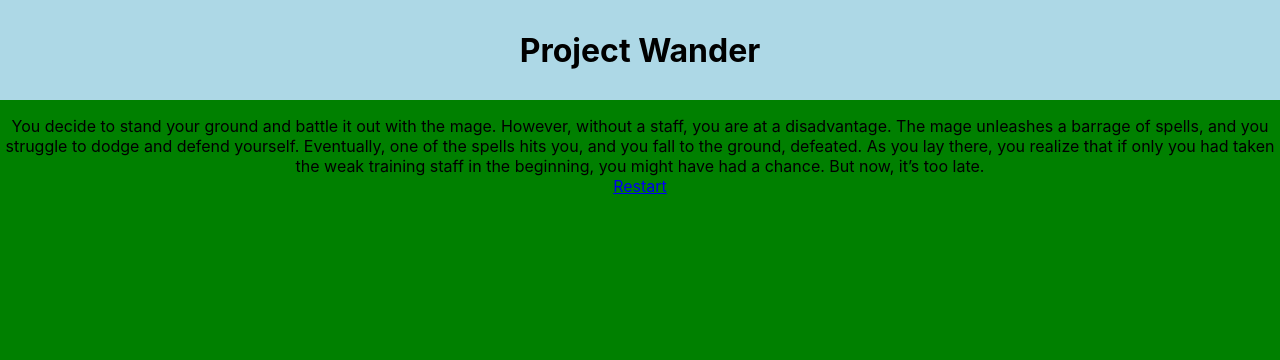
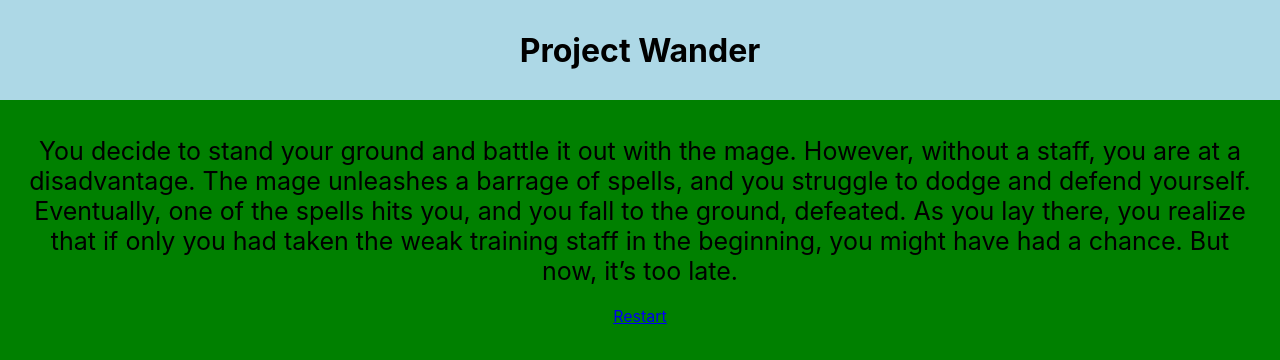
Before and after one commit to Kokseng1/orbitalwander, a React (Create React App) app: page /PageSevenOutcome in a window 1280 px wide. Shown: the top 360 px of the page. Built offline with nearby package versions, Linux system fonts and the light colour scheme.

Commit message:
css changes

```diff
--- a/src/App.css
+++ b/src/App.css
@@ -14,6 +14,7 @@ body{
   flex-wrap:wrap;
   border:0px;
   padding:0px;
+  color:black;
   background-color:green;
 }
 
@@ -22,9 +23,19 @@ body{
   justify-content:center;
   width:100%;
   align-items:center;
+  color:black;
   background-color:lightblue;
   height:100px;
   padding-top:0px;
   margin:0px;
 
 }
+
+.Heading{
+  display:flex;
+  margin-right:20px;
+  margin-left:20px;
+  margin-top:20px;
+  margin-bottom:20px;
+  font-size:25px;
+}
```
